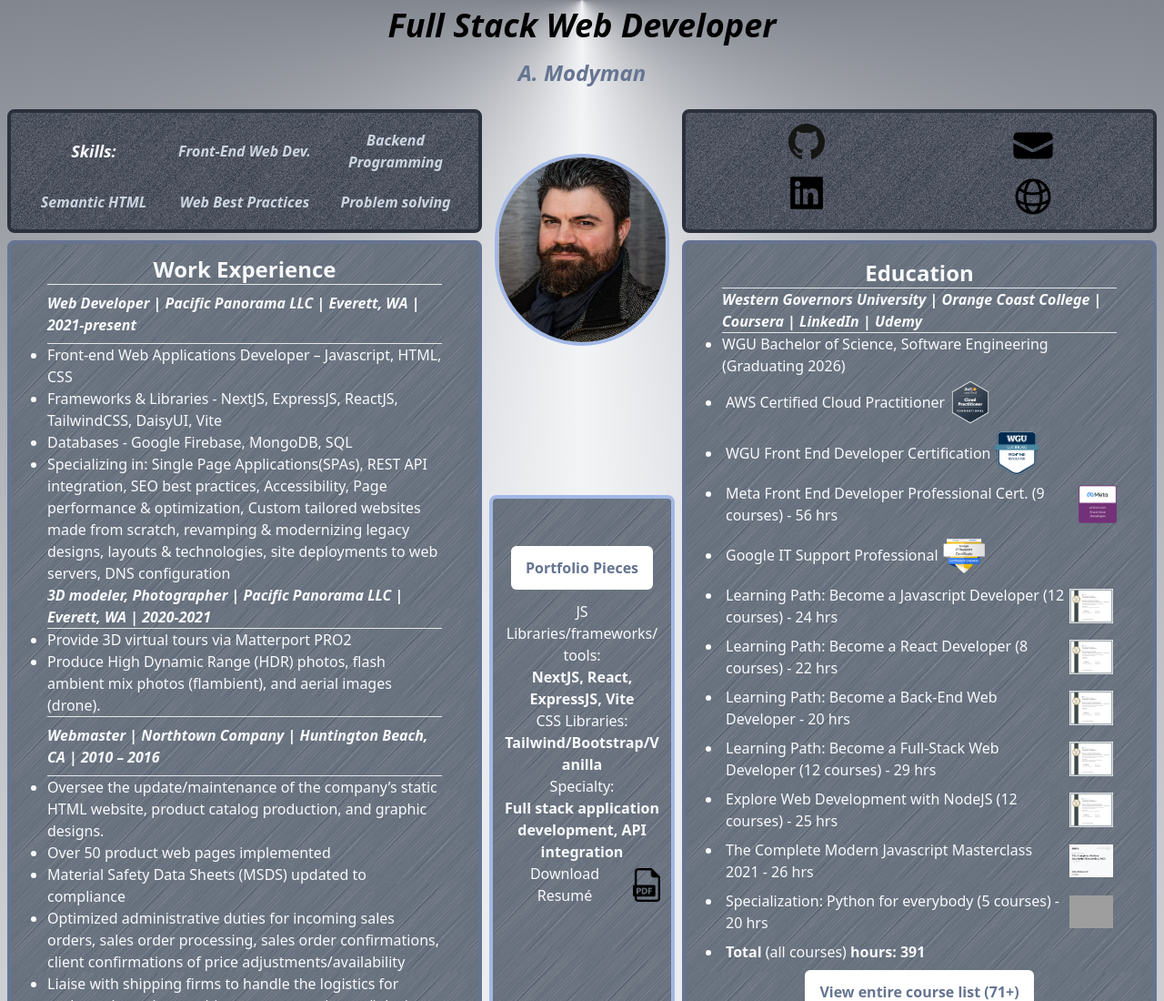
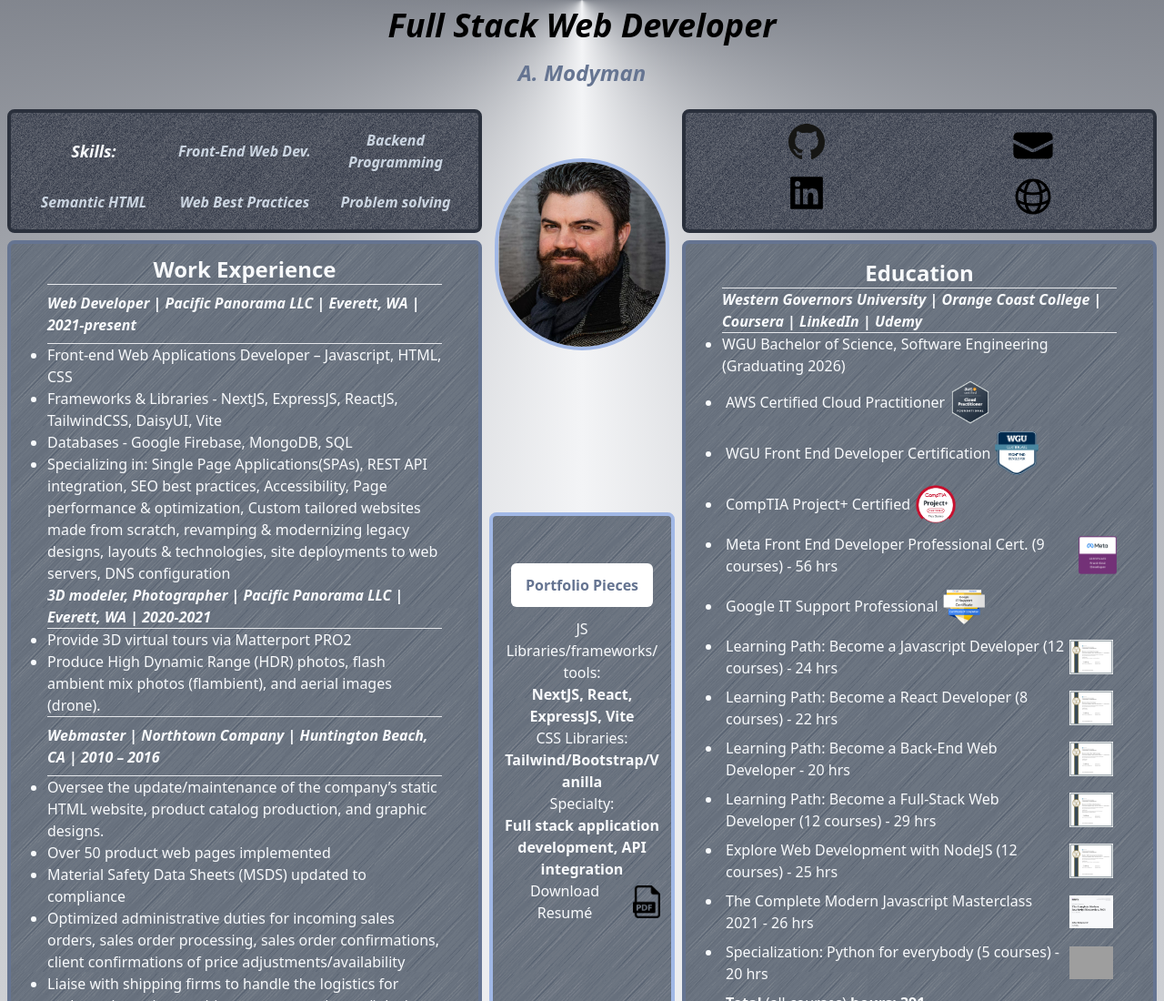
Before and after one commit to ArtimusMaximus/resume, a website built with Vite: page arthurportfolio/index.html in a window 1280 px wide. Shown: the top 1100 px of the page at 91% size. Built offline with nearby package versions, Linux system fonts and the light colour scheme; grey boxes are pictures that could not be loaded; files whose address does not match are found by name.

Commit message:
updated portfolio with Project+ certification

```diff
--- a/arthurportfolio/certs.js
+++ b/arthurportfolio/certs.js
@@ -151,6 +151,7 @@
 const certz3 = [
     "aws-certified-cloud-practitioner_600_600.png",
     "WGU_front_end_dev_cert.png",
+    "Project+-png.png",
     "Meta_front_end_developer.avif",
     "google-it-support-professional-certificate-v2.png",
     "Capstonr retrieving, processing and visualizing data w python Cert 5-1.avif",
--- a/arthurportfolio/index.html
+++ b/arthurportfolio/index.html
@@ -238,6 +238,14 @@
                         </li>
                         <li class="p-1">
                             <span class="flex flex-row items-center">
+                                CompTIA Project+ Certified
+                                <a href="https://www.credly.com/badges/3ade9c84-9bc3-46fa-980c-d59b71ebb0f0/public_url" target="_blank">
+                                    <img class="w-12 h-auto ml-1" src="./images/cert_pdf/Project+-png.png" alt="Arthur M. Meta Front End Developer Cert." />
+                                </a>
+                            </span>
+                        </li>
+                        <li class="p-1">
+                            <span class="flex flex-row items-center">
                                 Meta Front End Developer Professional Cert. (9 courses) - 56 hrs
                                 <a href="https://www.credly.com/badges/ebb4a910-9302-4604-bc5d-b1ce24f7158e" target="_blank">
                                     <img class="w-12 h-auto ml-1" src="./images/mfed_certificate.avif" alt="Arthur M. Meta Front End Developer Cert." />
```
Also changed, not shown: arthurportfolio/cssdist/output.css, arthurportfolio/images/cert_pdf/Project+-png.png (added), arthurportfolio/images/cert_pdf/avif/Project+-png.png (added), 1 other file.
